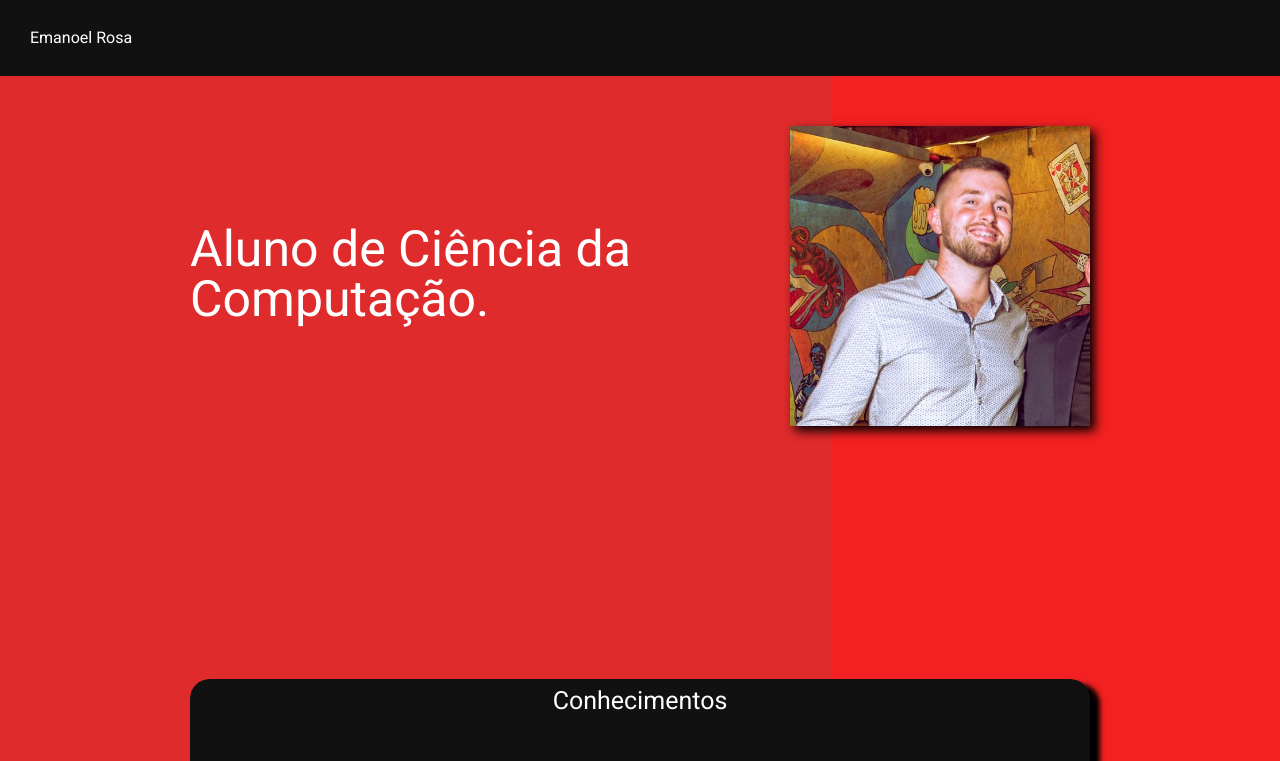
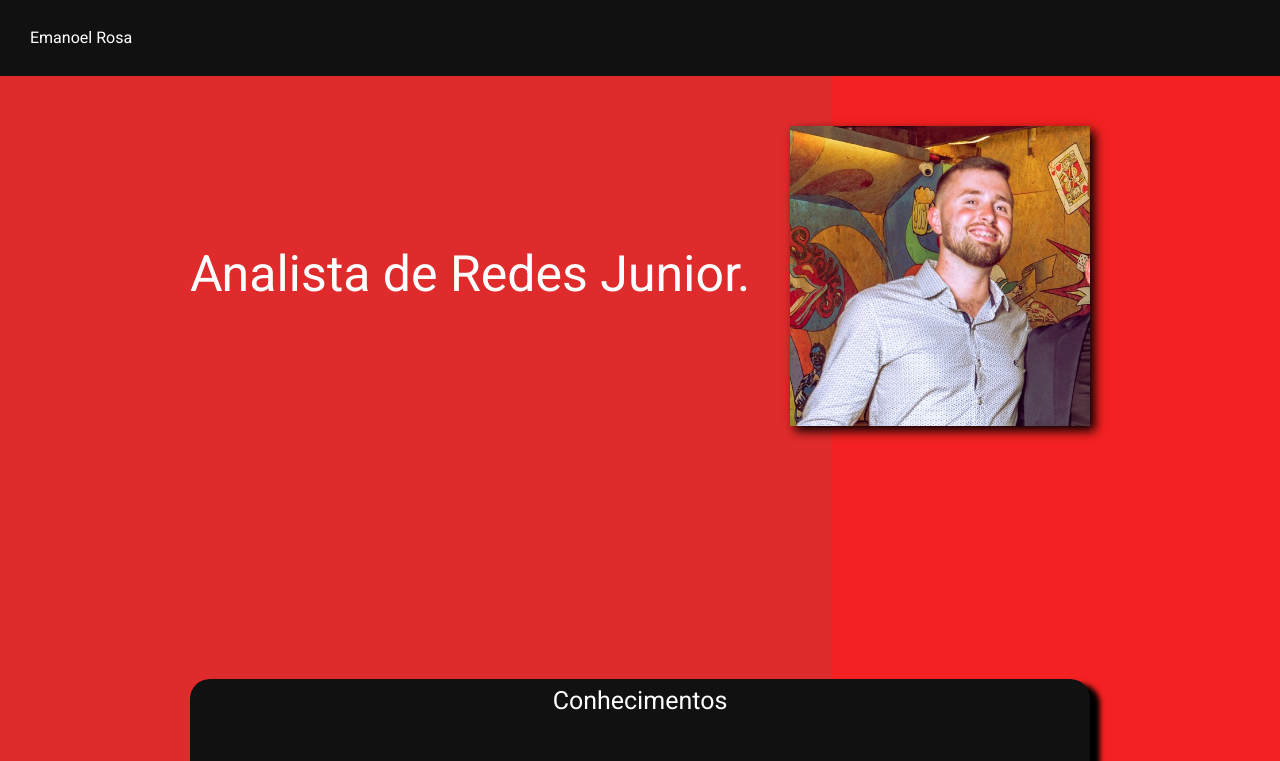
Before and after one commit to RosaEmanoel/repositorioEmanoelRosa, a plain HTML site: page index.html in a window 1280 px wide. Shown: the top 761 px of the page. Drawn offline with Linux system fonts and the light colour scheme.

Commit message:
Update index.html
Ajuste

```diff
--- a/index.html
+++ b/index.html
@@ -23,7 +23,7 @@
     <main>
         <div class="principal" id="principal">
             <div class="content">
-                <h1>Aluno de Ciência da Computação.</h1>
+                <h1>Analista de Redes Junior.</h1>
                 <p></p>
             </div>
 
@@ -90,4 +90,5 @@
 
 </body>
 
+
 </html>
```
